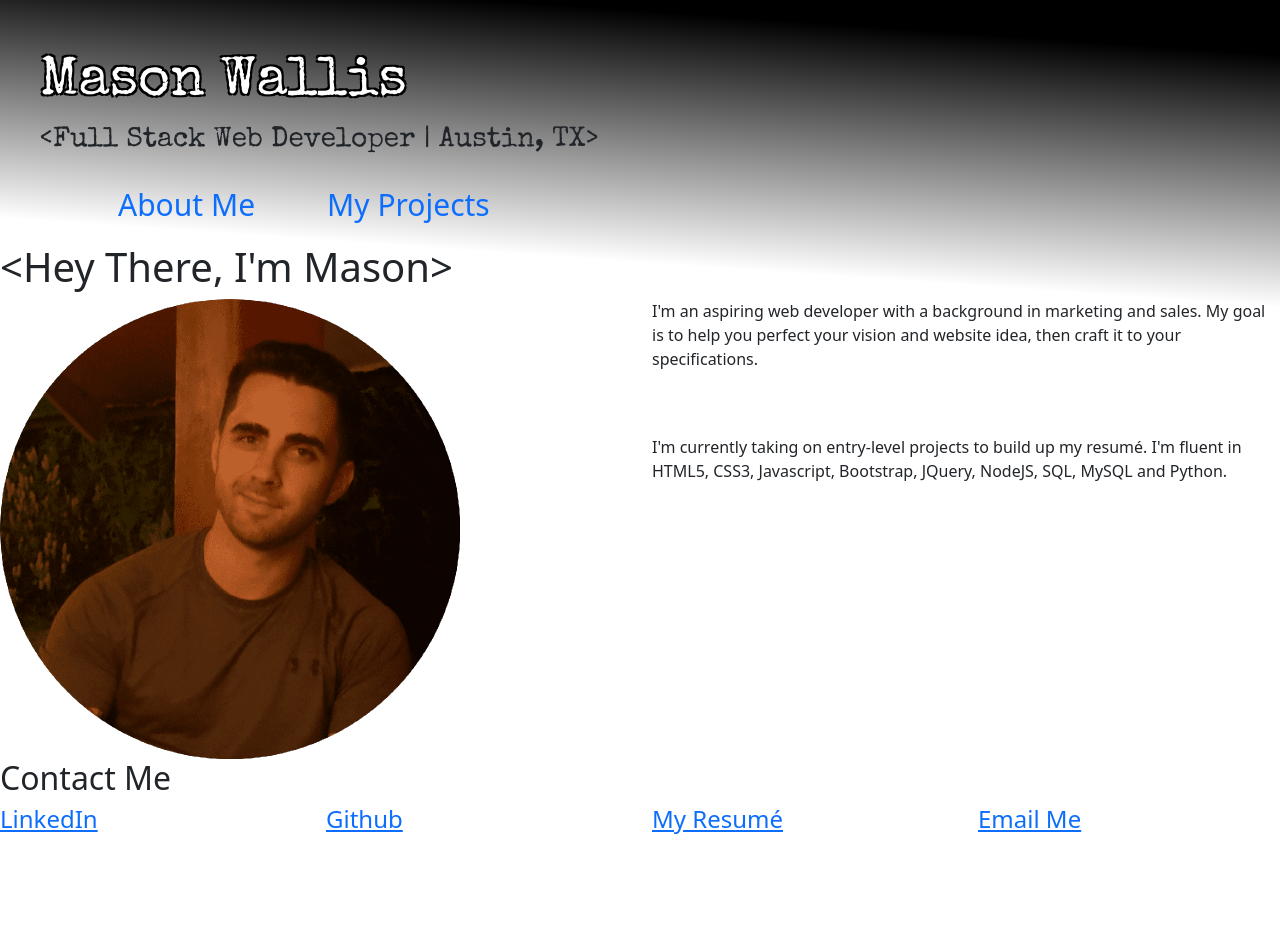
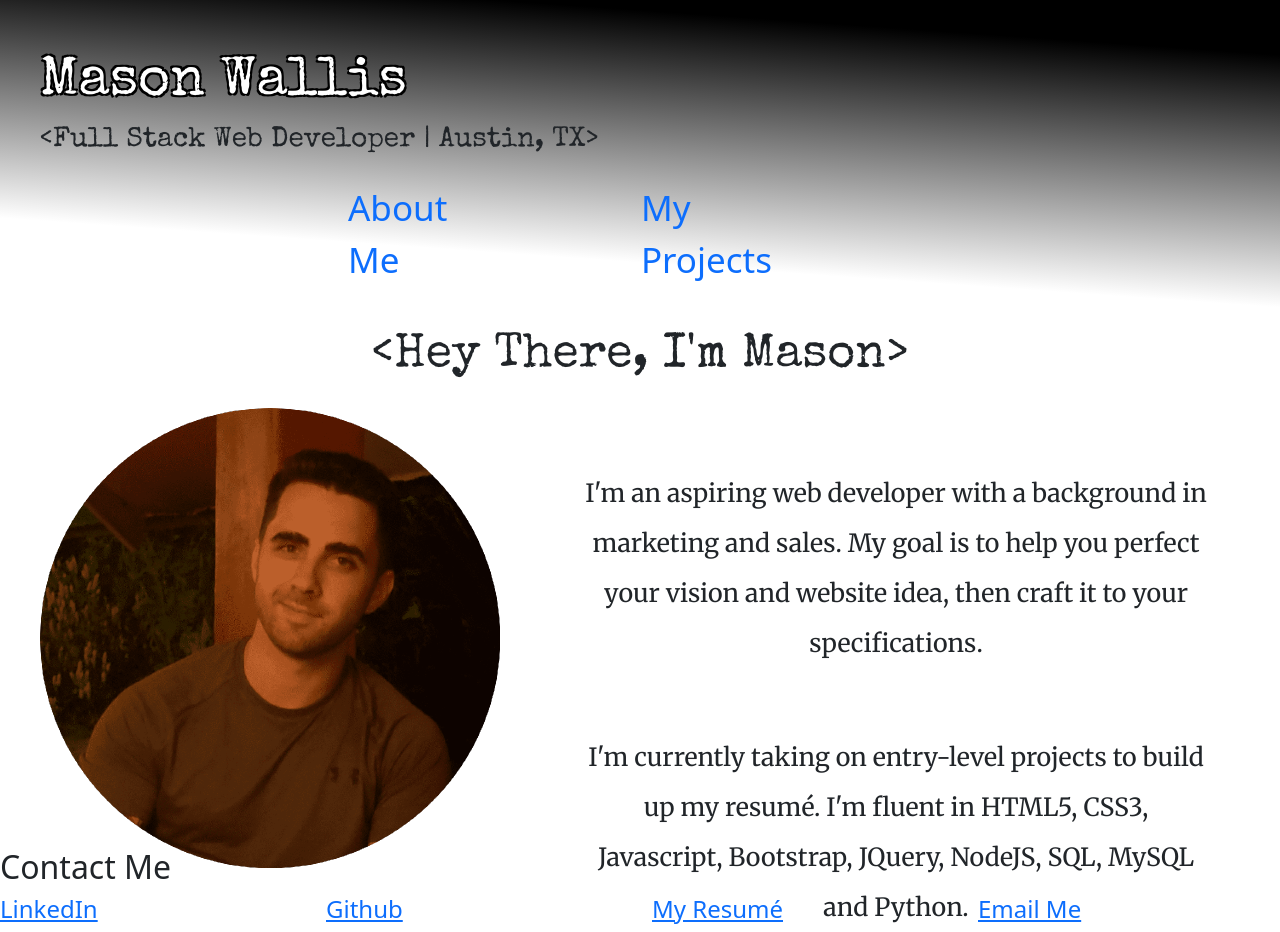
Before and after one commit to mwallis5110/Homework2, a React (Create React App) app: page / in a window 1280 px wide. Shown: the top 932 px of the page. Before the commit the page ends 842 px from the top, so only its background shows below. Built offline with nearby package versions, Linux system fonts and the light colour scheme.

Commit message:
About page looking decent

```diff
--- a/src/components/Footer/Footer.css
+++ b/src/components/Footer/Footer.css
@@ -0,0 +1,13 @@
+.nav-link {
+  font-size: 35px;
+  margin-right: 50px;
+  color: black;
+}
+
+.nav-link:hover {
+  color: white;
+  background-color: #d21404;
+  border-radius: 50px;
+  opacity: 1;
+  transition: 0.5s ease-out;
+}
--- a/src/components/Navbar/Navbar.css
+++ b/src/components/Navbar/Navbar.css
@@ -1,19 +1,19 @@
 nav {
   position: relative;
-  text-align:center;
-  font-size: 35px;
-  border-radius: 10px 0px 0px 10px;
+  width: 50%;
+  margin: auto;
 }
 
 .redButton {
   display: flex;
   flex-direction: row;
-  color: #880808;
   font-size: 30px;
-  text-decoration: none;
-  background: none;
-  /* border: none; */
-  /* position: relative; */
+}
+
+.nav-link {
+  font-size: 35px;
+  margin-right: 160px;
+  color: black;
 }
 
 .nav-link:hover {
@@ -23,11 +23,3 @@ nav {
   opacity: 1;
   transition: 0.5s ease-out;
 }
-
-.nav-link {
-  margin-right: 20px;
-  margin-left: 20px;
-  /* padding-left: 20px;
-  padding-right: 50px; */
-
-}
--- a/src/pages/About.js
+++ b/src/pages/About.js
@@ -1,4 +1,5 @@
 import React from "react";
+import "./pages.css";
 import Headshot from "../images/Headshot2.png";
 import { Row, Col } from "react-bootstrap";
 
@@ -8,7 +9,7 @@ export default function About() {
         <h1 className="aboutMe">&lt;Hey There, I'm Mason&gt;</h1>
         <Row>
         <Col sm={12} lg={6}>
-        <img src={Headshot} alt="A pic of me" rounded/>
+        <img src={Headshot} class="headshot" alt="A pic of me" rounded/>
         </Col>
         <Col sm={12} lg={6}>
         <p>I'm an aspiring web developer with a background in marketing and sales.
--- /dev/null
+++ b/src/pages/pages.css
@@ -0,0 +1,24 @@
+.aboutMe {
+  position: relative;
+  top: 25px;
+  font-family: "Special Elite";
+  font-size: 300%;
+  text-align: center;
+}
+
+.headshot {
+  position: relative;
+  float: left;
+  top: 40px;
+  left: 40px;
+}
+
+p {
+  position: relative;
+  right: 70px;
+  top: 100px;
+  font-size: 25px;
+  font-family: "Merriweather", serif;
+  line-height: 2.0;
+  text-align: center;
+}
```
